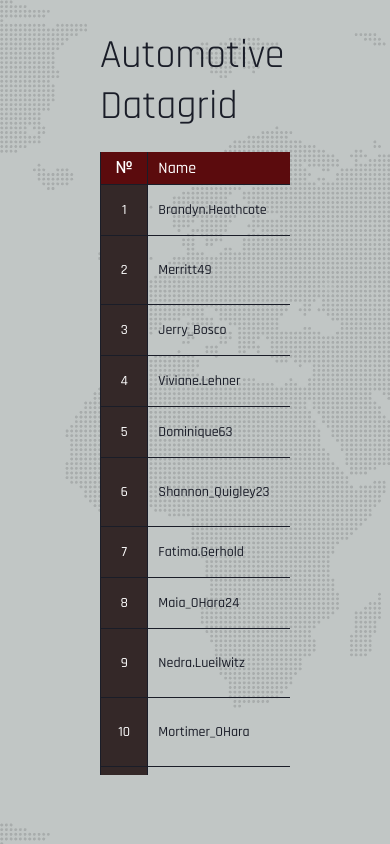
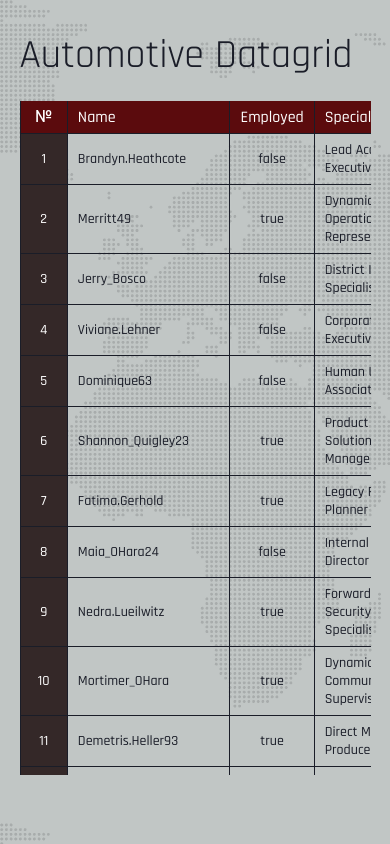
Before and after one commit to Victoria-Butrym/datagrid, a React (Create React App) app in the folder datagrid/: page / in a window 390 px wide. Built offline with nearby package versions, Linux system fonts and the light colour scheme.

Commit message:
feat: add media queries

```diff
--- a/datagrid/src/App.css
+++ b/datagrid/src/App.css
@@ -168,3 +168,11 @@ td {
     transform: rotate(360deg);
   }
 }
+
+@media screen and (max-width: 900px) {
+  body {
+    padding: 0;
+    width: 90%;
+    margin: auto;
+  }
+}
--- a/datagrid/src/index.css
+++ b/datagrid/src/index.css
@@ -1,18 +1,22 @@
-@import url('https://fonts.googleapis.com/css?family=Rajdhani:300,400,500,600,700&display=swap');
+@import url("https://fonts.googleapis.com/css?family=Rajdhani:300,400,500,600,700&display=swap");
 
 html {
   font-size: 10px;
+  height: 100vh;
+  display: flex;
+  justify-content: center;
+  align-items: center;
 }
 
 body {
   margin: 0;
-  font-family: 'Rajdhani', -apple-system, BlinkMacSystemFont, 'Segoe UI', 'Roboto', 'Oxygen',
-    'Ubuntu', 'Cantarell', 'Fira Sans', 'Droid Sans', 'Helvetica Neue',
-    sans-serif;
+  font-family: "Rajdhani", -apple-system, BlinkMacSystemFont, "Segoe UI",
+    "Roboto", "Oxygen", "Ubuntu", "Cantarell", "Fira Sans", "Droid Sans",
+    "Helvetica Neue", sans-serif;
   -webkit-font-smoothing: antialiased;
   -moz-osx-font-smoothing: grayscale;
   background-color: #c1c6c5;
-  background-image: url('./assets/dotstransparent.png');
+  background-image: url("./assets/dotstransparent.png");
   background-position: top center;
   width: calc(100% - 20rem);
   padding: 3rem 10rem;
@@ -24,6 +28,6 @@ body {
 }
 
 code {
-  font-family: source-code-pro, Menlo, Monaco, Consolas, 'Courier New',
+  font-family: source-code-pro, Menlo, Monaco, Consolas, "Courier New",
     monospace;
 }
```
